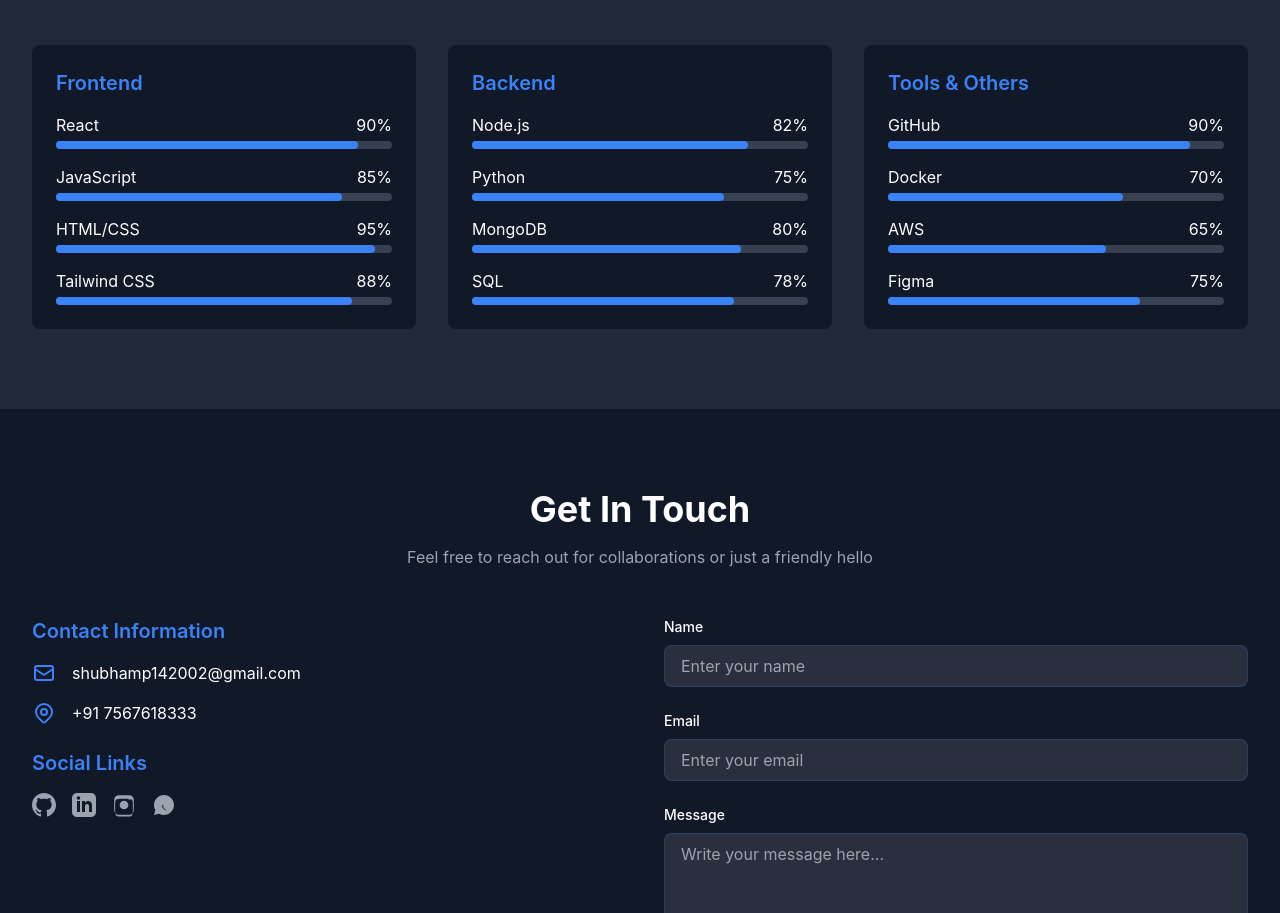
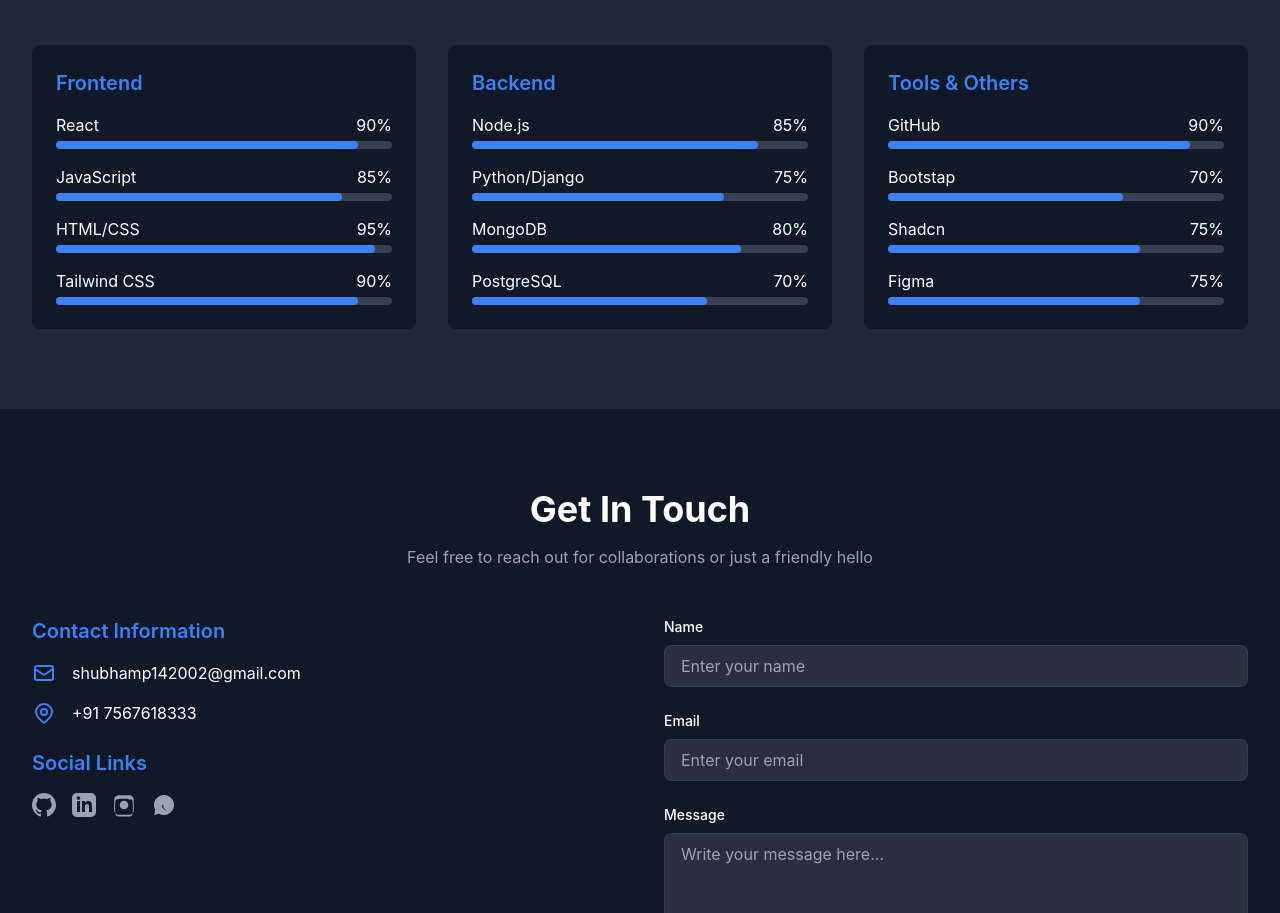
Before and after one commit to shubham142002/portfolio, a React (Vite) app: page / in a window 1280 px wide. Shown: the part 1677-2590 px from the top of the page. Built offline with nearby package versions, Linux system fonts and the light colour scheme.

Commit message:
Update skill levels and add new technologies in Skills component

```diff
--- a/src/components/Skills.jsx
+++ b/src/components/Skills.jsx
@@ -21,24 +21,24 @@
         { name: "React", level: 90 },
         { name: "JavaScript", level: 85 },
         { name: "HTML/CSS", level: 95 },
-        { name: "Tailwind CSS", level: 88 },
+        { name: "Tailwind CSS", level: 90 },
       ]
     },
     {
       category: "Backend",
       technologies: [
-        { name: "Node.js", level: 82 },
-        { name: "Python", level: 75 },
+        { name: "Node.js", level: 85 },
+        { name: "Python/Django", level: 75 },
         { name: "MongoDB", level: 80 },
-        { name: "SQL", level: 78 },
+        { name: "PostgreSQL", level: 70 },
       ]
     },
     {
       category: "Tools & Others",
       technologies: [
         { name: "GitHub", level: 90 },
-        { name: "Docker", level: 70 },
-        { name: "AWS", level: 65 },
+        { name: "Bootstap", level: 70 },
+        { name: "Shadcn", level: 75 },
         { name: "Figma", level: 75 },
       ]
     }
```
